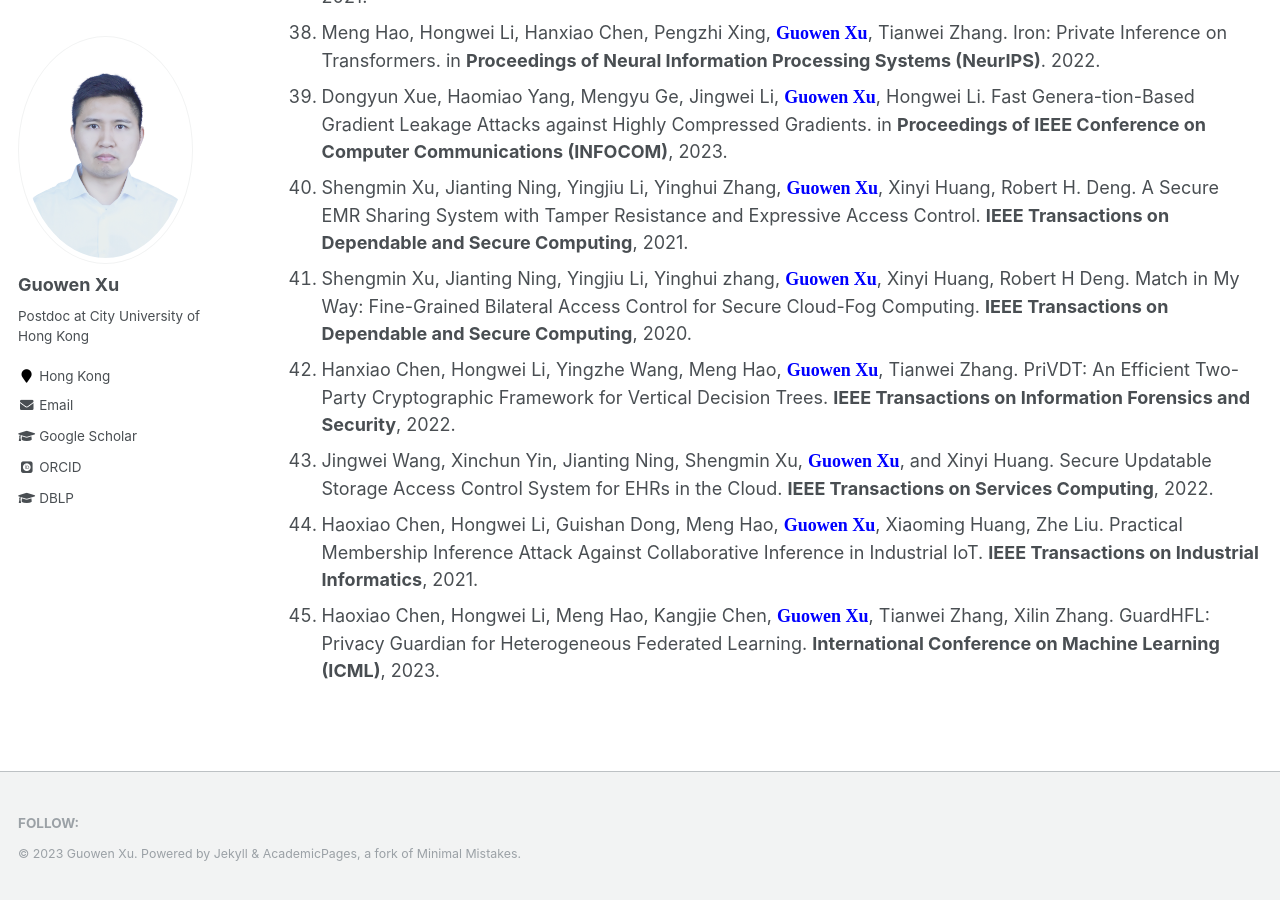
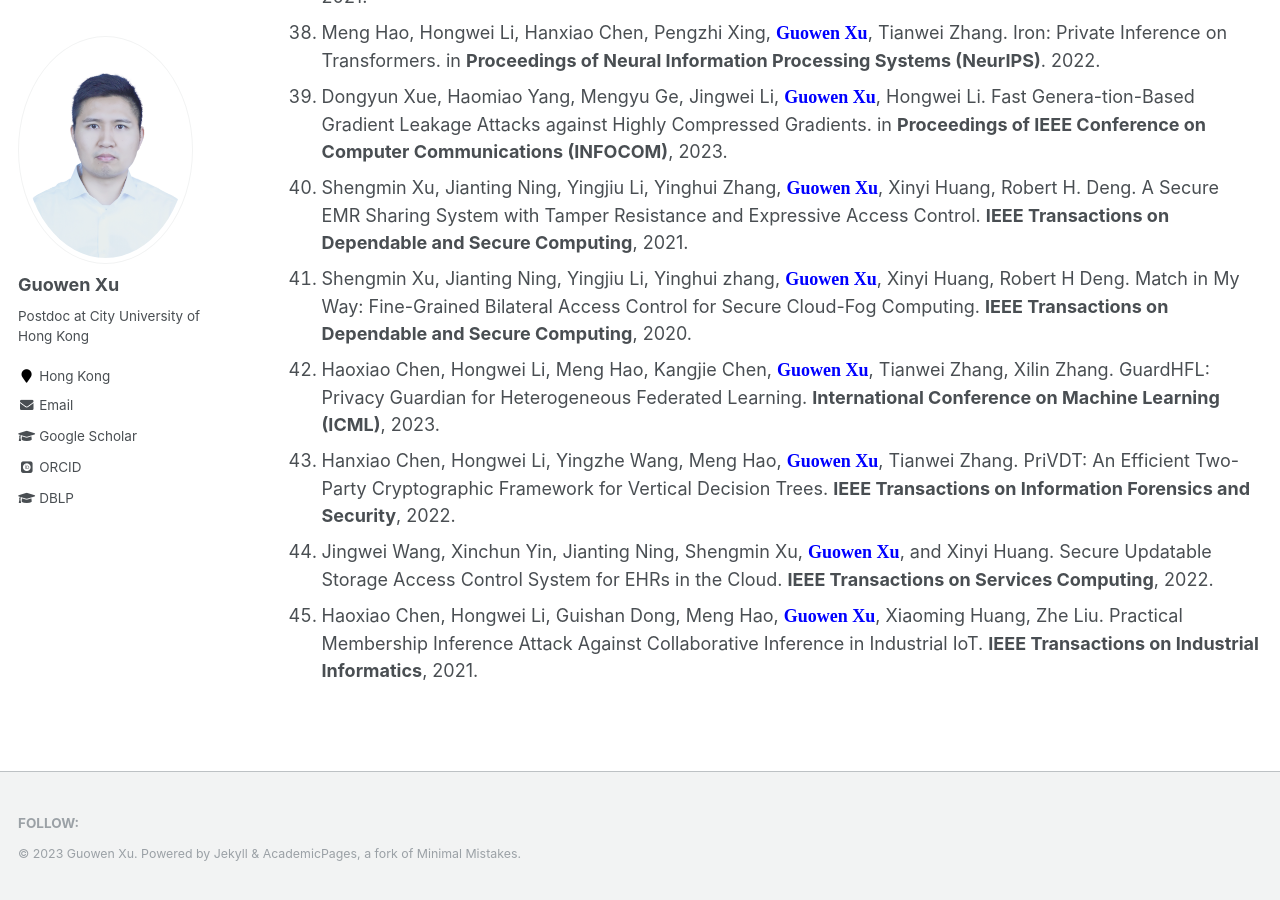
Before and after one commit to Guowen-xu/guowen-xu.github.io, a Jekyll site: the page built from _pages/publications.md, in a window 1280 px wide and 900 px high, scrolled down 3262 px. Built offline with Jekyll 4.4.1, drawn with Linux system fonts in a browser that asks for light colours; some web fonts are replaced; part of the change alters nothing that is shown.

Commit message:
Update publications.md

```diff
--- a/_pages/publications.md
+++ b/_pages/publications.md
@@ -55,7 +55,7 @@ You can find my articles on my [Google Scholar](https://scholar.google.com.hk/ci
 40. Dongyun Xue, Haomiao Yang, Mengyu Ge, Jingwei Li, **<font face="Times New Roman" color=blue size=4> Guowen Xu</font>**, Hongwei Li. Fast Genera-tion-Based Gradient Leakage Attacks against Highly Compressed Gradients. in  **Proceedings of IEEE Conference on Computer Communications (INFOCOM)**, 2023.
 41. Shengmin Xu, Jianting Ning, Yingjiu Li, Yinghui Zhang, **<font face="Times New Roman" color=blue size=4> Guowen Xu</font>**, Xinyi Huang, Robert H. Deng. A Secure EMR Sharing System with Tamper Resistance and Expressive Access Control. **IEEE Transactions on Dependable and Secure Computing**, 2021.
 42. Shengmin Xu, Jianting Ning, Yingjiu Li, Yinghui zhang, **<font face="Times New Roman" color=blue size=4> Guowen Xu</font>**, Xinyi Huang, Robert H Deng. Match in My Way: Fine-Grained Bilateral Access Control for Secure Cloud-Fog Computing. **IEEE Transactions on Dependable and Secure Computing**, 2020.
-43. Hanxiao Chen, Hongwei Li, Yingzhe Wang, Meng Hao,  **<font face="Times New Roman" color=blue size=4> Guowen Xu</font>**, Tianwei Zhang. PriVDT: An Efficient Two-Party Cryptographic Framework for Vertical Decision Trees. **IEEE Transactions on Information Forensics and Security**, 2022.
-44. Jingwei Wang, Xinchun Yin, Jianting Ning, Shengmin Xu, **<font face="Times New Roman" color=blue size=4> Guowen Xu</font>**, and Xinyi Huang. Secure Updatable Storage Access Control System for EHRs in the Cloud. **IEEE Transactions on Services Computing**, 2022.
+43. Haoxiao Chen, Hongwei Li, Meng Hao, Kangjie Chen, **<font face="Times New Roman" color=blue size=4> Guowen Xu</font>**, Tianwei Zhang, Xilin Zhang. GuardHFL: Privacy Guardian for Heterogeneous Federated Learning. **International Conference on Machine Learning (ICML)**, 2023.
+44. Hanxiao Chen, Hongwei Li, Yingzhe Wang, Meng Hao,  **<font face="Times New Roman" color=blue size=4> Guowen Xu</font>**, Tianwei Zhang. PriVDT: An Efficient Two-Party Cryptographic Framework for Vertical Decision Trees. **IEEE Transactions on Information Forensics and Security**, 2022.
+45. Jingwei Wang, Xinchun Yin, Jianting Ning, Shengmin Xu, **<font face="Times New Roman" color=blue size=4> Guowen Xu</font>**, and Xinyi Huang. Secure Updatable Storage Access Control System for EHRs in the Cloud. **IEEE Transactions on Services Computing**, 2022.
 46. Haoxiao Chen, Hongwei Li, Guishan Dong, Meng Hao, **<font face="Times New Roman" color=blue size=4> Guowen Xu</font>**, Xiaoming Huang, Zhe Liu. Practical Membership Inference Attack Against Collaborative Inference in Industrial IoT. **IEEE Transactions on Industrial Informatics**, 2021.
-47. Haoxiao Chen, Hongwei Li, Meng Hao, Kangjie Chen, **<font face="Times New Roman" color=blue size=4> Guowen Xu</font>**, Tianwei Zhang, Xilin Zhang. GuardHFL: Privacy Guardian for Heterogeneous Federated Learning. **International Conference on Machine Learning (ICML)**, 2023.
```
